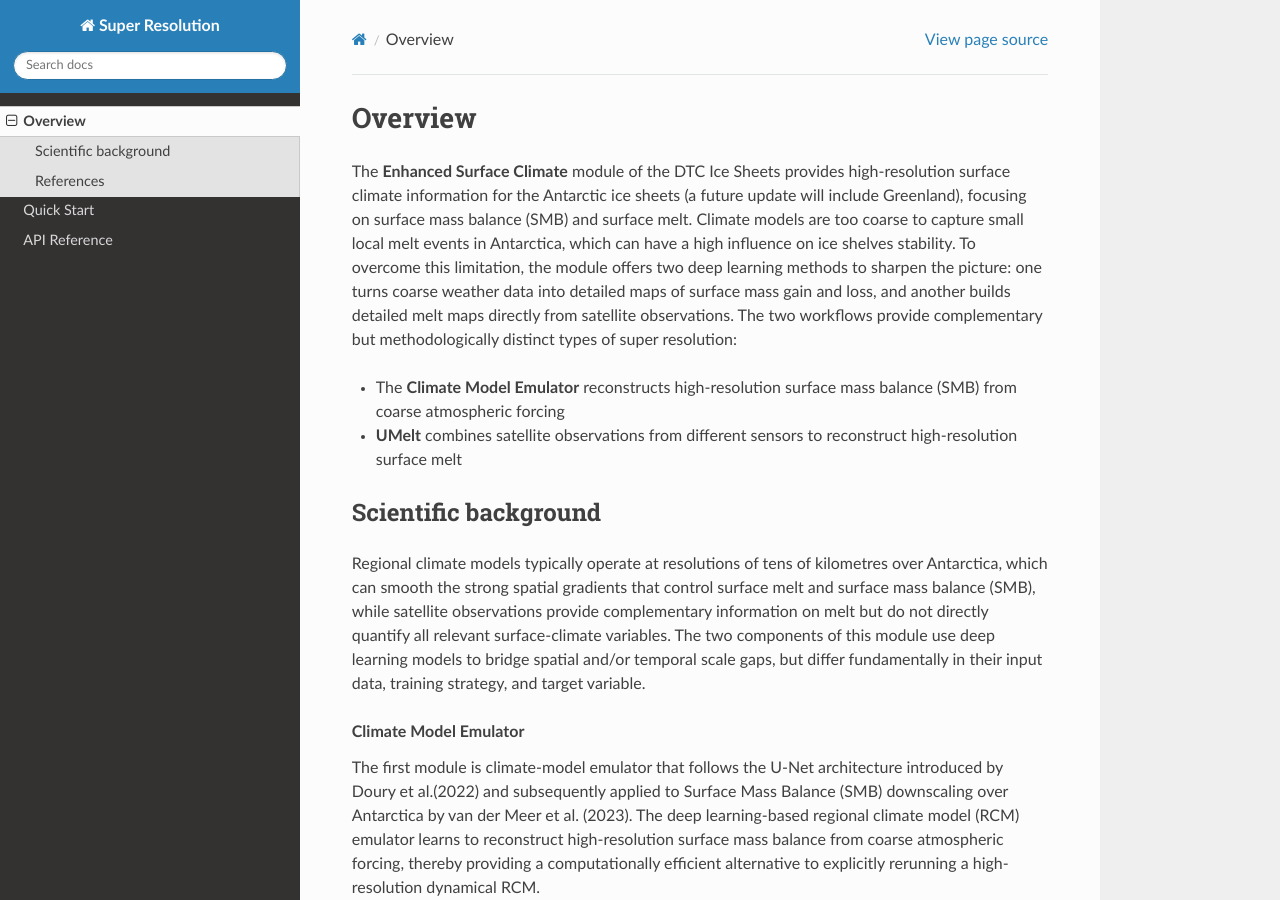
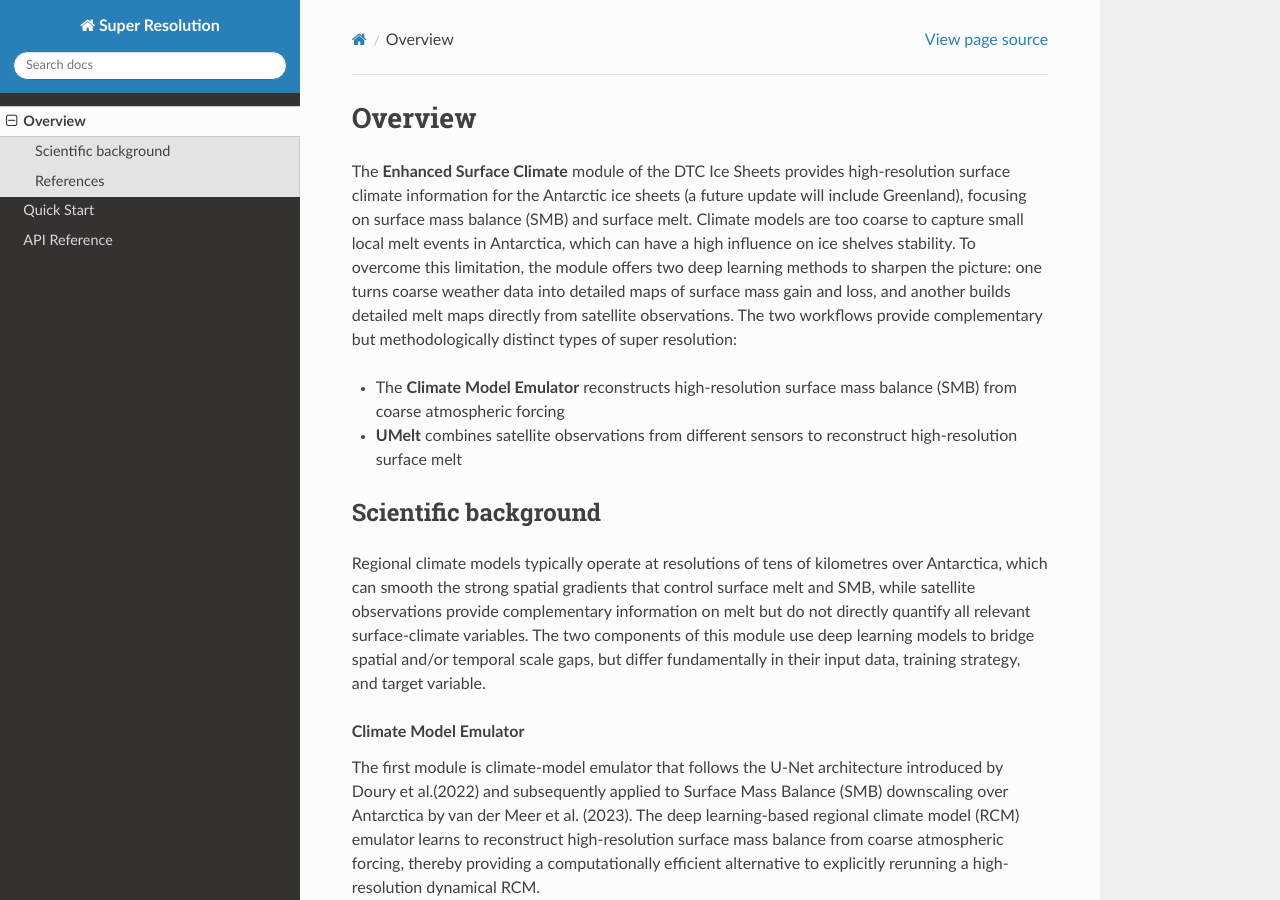
Before and after one commit to DTC-Ice-Sheets/dtc_super_resolution, a Sphinx documentation site: the page built from docs/source/overview.rst, in a window 1280 px wide and 900 px high. Built offline with Sphinx 7.4.7 and the Read the Docs theme 3.1.0, drawn with Linux system fonts in a browser that asks for light colours.

Commit message:
Update docs/source/overview.rst
Co-authored-by: Jan Stankiewicz <jannsta1@gmail.com>

```diff
--- a/docs/source/overview.rst
+++ b/docs/source/overview.rst
@@ -18,7 +18,7 @@ Scientific background
 ---------------------
 
 Regional climate models typically operate at resolutions of tens of kilometres over Antarctica, which can smooth
-the strong spatial gradients that control surface melt and surface mass balance (SMB), while satellite observations
+the strong spatial gradients that control surface melt and SMB, while satellite observations
 provide complementary information on melt but do not directly quantify all relevant surface-climate variables.
 The two components of this module use deep learning models to bridge spatial and/or temporal scale gaps,
 but differ fundamentally in their input data, training strategy, and target variable.
```
